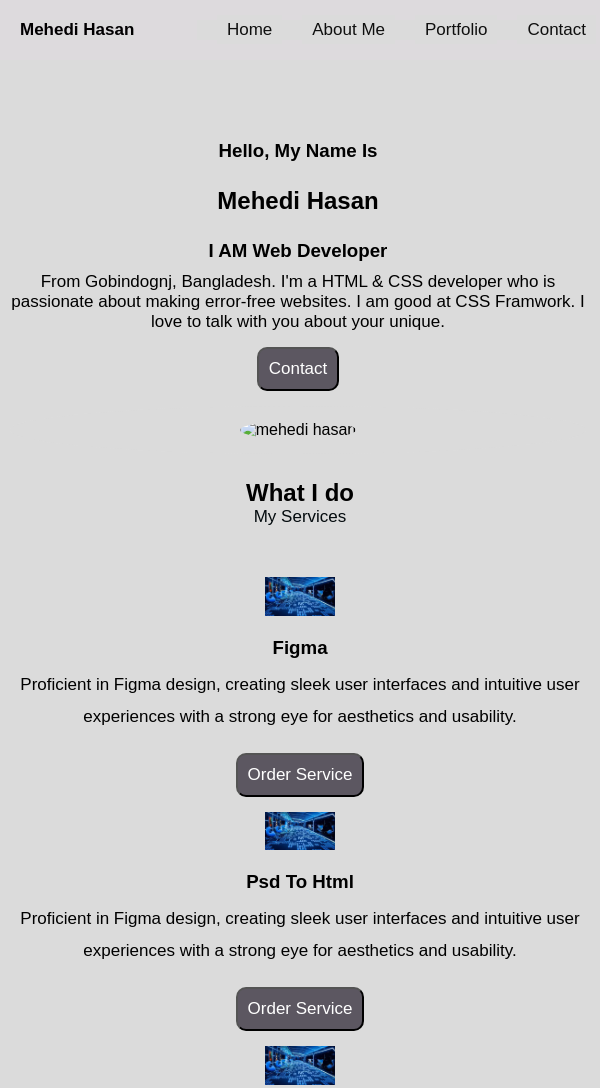
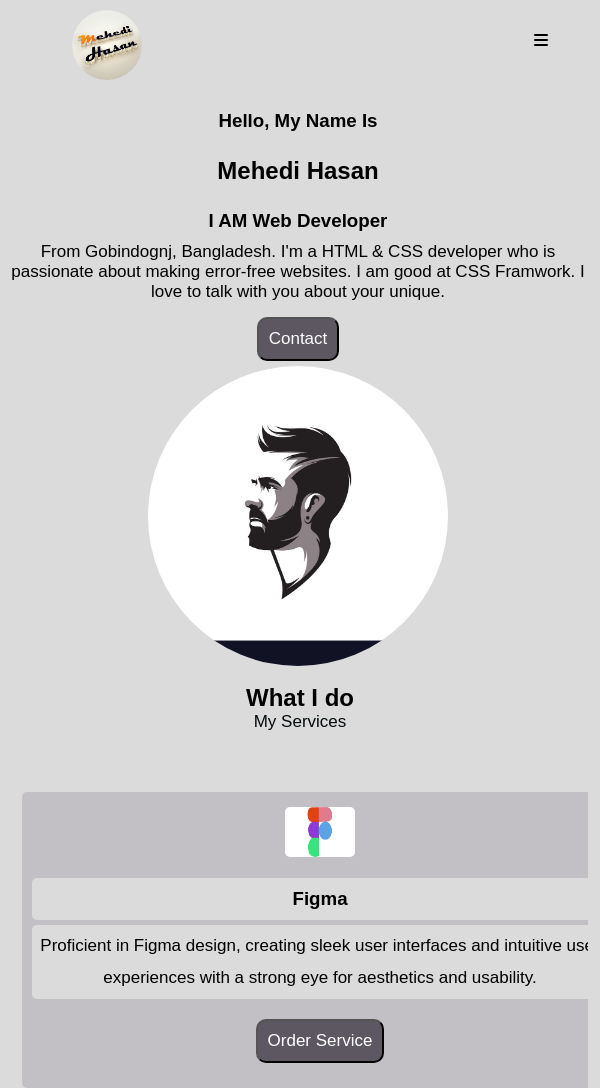
Before and after one commit to TwistMehedi/portfolio, a plain HTML site: page index.html in a window 600 px wide. Shown: the top 1088 px of the page. Drawn offline with Linux system fonts and the light colour scheme.

Commit message:
Responsive Finsh

```diff
--- a/css/responsive.css
+++ b/css/responsive.css
@@ -1,13 +1,134 @@
-/*Responsive For Mobile Phone*/
-@media only screen and (min-width: 480px) and (max-width:812px) {
-    /*Hero Area Responsive*/
+  /*Responsive For Tablet*/
+  @media only screen and (min-width:200px) and (max-width:991px){
+   /*Nav*/
+   nav img{
+      left: 9%;
+      top: 5px;
+      width: 80px;
+      border-radius: 50%;
+
+     }
+     label #btn{
+      display: block;
+     }
+     nav ul{
+      position: fixed;
+      width: 100%;
+      height: 100vh;
+      background: #333;
+      top: 80px;
+      left: -100%;
+      text-align: center;
+      transition: all.5s;;
+     }
+     nav ul li{
+      display: block;
+      margin: 50px 0;
+      line-height: 30px;
+     }
+
+     #check:checked ~ ul{
+       left: 0;
+     }
+     #check:checked ~ label #btn{
+        display: none;
+     }
+     #check:checked ~ label #cancel{
+        display: block;
+     }
+
+
+/*Service Area*/
+.services {
+      display: grid;
+      grid-template-columns: repeat(2, minmax(0, 1fr));
+
+  }
+  .servise {
+   max-width: 100%;
+}
+
+/*Hero area*/
+.hero-img{
+   width: 300px;
+   height: 300px;
+}
+.hero-area-texts {
+   margin-top: 50px;
+}
+
+/*Portfolio Area*/
+.portfolios{
+   display: grid;
+    grid-template-columns: repeat(2, minmax(0, 1fr));
+}
+.portfolio{
+   margin: 10px 10px;
+}
+.port-img{
+   width: 235px;
+}
+
+/*Fotter Area*/
+#main-footer-area {
+   display: grid;
+   grid-template-columns: repeat(2, minmax(0, 1fr));
+   gap: 2.5rem;
+
+}
+  }
+
+/*Responsive For Mobile*/
+@media only screen and (min-width: 200px) and (max-width:600px) {
+   /*Nav*/
+  nav img{
+   left: 12%;
+   top: 10px;
+   width: 70px;
+    border-radius: 50px;
+  }
+  label #btn{
+   display: block;
+  }
+  nav ul{
+   position: fixed;
+   width: 100%;
+   height: 100vh;
+   background: #333;
+   top: 80px;
+   left: -100%;
+   text-align: center;
+   transition: all.5s;;
+  }
+  nav ul li{
+   display: block;
+   margin: 50px 0;
+   line-height: 30px;
+  }
+
+  #check:checked ~ ul{
+    left: 0;
+  }
+  #check:checked ~ label #btn{
+     display: none;
+  }
+  #check:checked ~ label #cancel{
+     display: block;
+  }
+
+/*Hero Area*/
      #main-hero-area{
         display: inline-block;
         text-align: center;
+        margin-top: -30px;
      }
      .hero-img{
-         margin: 15px 0;
-     }
+      text-align: center;
+       margin-top: 5px;
+  }
+  .hero-area-texts{
+   width: 100%;
+  }
      /*Service Area Responsive*/
      .services{
         display: inline-block;
@@ -62,9 +183,3 @@
           display: inline-block;
      }
   }
-
-  /*Responsive For Tablet*/
-  @media only screen and (min-width:768px) and (max-width:1280){
-
-
-  }
--- a/css/style.css
+++ b/css/style.css
@@ -2,8 +2,9 @@
     margin: 0;
     padding: 0;
     font-family: sans-serif;
-    /* line-height: 1rem; */
     background-color: rgb(219, 219, 219);
+    overflow-x:hidden;
+
 }
 button{
     background-color: #5c5761;
@@ -20,46 +21,68 @@ p{
     max-width: 960px;
     width: 96%;
     margin: 0 auto;
+
 }
 
 /*Header Area CSS*/
-.header-area{
-    margin: 0;
-    padding: 0;
+
+nav{
+    height: 80px;
+}
+nav::-webkit-scrollbar{
+    display: none;
+}
+nav img{
+    width: 100px;
+    position: absolute;
+    top: 5px;
+    left: 14.4%;
+    border-radius: 50%;
+}
+nav ul{
+    float: right;
+    margin-right: 25px;
+}
+nav ul li{
+    display: inline-block;
+    line-height: 80px;
+    margin: 0 15px;
+}
+nav ul li a{
+    position: relative;
+    text-transform: uppercase;
+    text-decoration: none;
+    padding: 5px;
+}
+nav ul li a:before{
+    position: absolute;
+    content: '';
+    left: 0;
+    bottom: 0;
+    height: 3px;
     width: 100%;
+    background: #000;
+    transform: scaleX(0);
+    transform-origin: right;
+    transition: transform .4s linear;
 }
-.header-title{
-    font-size: 17px;
-    font-weight: bold;
-    cursor: pointer;
-}
-#main-header{
-    display: flex;
-    justify-content: space-between;
-    background-color: rgb(221, 218, 221);
-    padding: 20px;
-}
-.mini-menu ul{
-    list-style: none;
-    display: flex;
-}
-.mini-menu ul li{
-     margin-left: 20px;
-     padding: 0;
+nav ul li a:hover:before{
+     transform: scaleX(1);
+     transform-origin: left;
 }
 
-.mini-menu ul li a{
-      text-decoration: none;
-      font-size: 17px;
-      margin: 0;
-       color: rgb(15, 15, 15);
-      padding: 5px 10px;
-
+label #btn,
+label #cancel{
+    color: #fff;
+    float: right;
+    line-height: 80px;
+    margin-right: 40px;
+    cursor: pointer;
+    color: #000;
+    display: none;
 }
-
-.mini-menu ul li a:hover{
-       background-color: #c9c2c8;
-       border-radius: 15px;
+#check{
+    display: none;
 }
 
 /*Hero Area css*/
@@ -69,8 +92,8 @@ p{
     padding: 0;
 }
 #main-hero-area{
-    display: flex;
-    justify-content: space-between;
+     display: grid;
+     grid-template-columns: repeat(2, minmax(0, 1fr));
     padding: 10px;
     margin-top:20px ;
 }
@@ -105,12 +128,27 @@ margin-bottom: 15px;
     justify-content: space-around;
     align-items: center;
 }
-.servise{
-     width: 30%;
+.servise {
+      background-color: #c2c0c5;
+      margin: 10px;
+      padding: 10px;
+      border-radius: 5px;
+}
+.servise img{
+      background-color: #c2c0c5;
+      padding: 5px;
+      border-radius: 10px;
+}
+
+.servise p{
+
+     border-radius: 5px;
+     padding: 5px;
 }
 .subtitle-text{
     text-align: center;
     margin-bottom: 50px;
+
 }
 .subtitle-text p{
      color: rgb(4, 11, 14);
@@ -118,10 +156,13 @@ margin-bottom: 15px;
 }
 .servise h3{
     margin: 5px 0;
+    border-radius: 5px;
+    padding: 5px;
 }
 .servise p{
      margin-bottom: 20px;
 }
+/*Education Css*/
 .edu-header{
     margin: 0;
     padding: 0;
@@ -176,7 +217,7 @@ margin-bottom: 15px;
 .portfolios{
     display: flex;
     justify-content: space-between;
-    /* background-color: #454545; */
+
 }
 .portfolio{
     background-color: #c2c0c5;
@@ -201,10 +242,9 @@ margin-bottom: 15px;
     width: 100%;
 }
 #main-footer-area{
-    display: grid;
-    grid-template-columns: repeat(3,minmax(0,3fr));
-    gap: 10rem;
-    margin-top: 2.5rem;
+    display: flex;
+    justify-content: space-between;
+    margin-top: 15px;
 }
 
 .footer input{
@@ -212,6 +252,7 @@ margin-bottom: 15px;
   border: 1px solid;
   border-radius: 5px;
   width: 250px;
+  display: block;
 }
 .footer textarea{
   height: 100px;
@@ -220,6 +261,7 @@ margin-bottom: 15px;
   border: 1px solid;
   border-radius: 5px;
   padding: 10px;
+  display: block;
 
 }
 
--- a/index.html
+++ b/index.html
@@ -12,23 +12,27 @@
     <link rel="stylesheet" href="css/style.css" />
     <link rel="stylesheet" href="css/responsive.css">
     <title>Mehedi Hasan</title>
+    <link rel="icon" type="image/x-icon" href="img/5338954.png">
+    <link rel="stylesheet" href="https://cdnjs.cloudflare.com/ajax/libs/font-awesome/6.6.0/css/all.min.css" integrity="sha512-Kc323vGBEqzTmouAECnVceyQqyqdsSiqLQISBL29aUW4U/M7pSPA/gEUZQqv1cwx4OnYxTxve5UMg5GT6L4JJg==" crossorigin="anonymous" referrerpolicy="no-referrer" />
+    <script src="https://kit.fontawesome.com/a076d05399.js" crossorigin="anonymous"></script>
   </head>
   <body>
-    <!--Header Area-->
-    <header class="header-area">
-      <div id="main-header" class="container">
-        <div class="header-title">Mehedi Hasan</div>
-        <nav class="nav-menu">
-          <div class="mini-menu">
+
+       <header class="container">
+        <nav>
+          <input type="checkbox" name="" id="check">
+          <label for="check">
+            <i class="fas fa-bars" id="btn"></i>
+            <i class="fas fa-times" id="cancel"></i>
+          </label>
+          <img src="img/f0cc2196494213.59b4d1de09313.png" alt="">
           <ul>
             <li><a href="">Home</a></li>
             <li><a href="">About Me</a></li>
             <li><a href="">Portfolio</a></li>
             <li><a href="">Contact</a></li>
           </ul>
-          </div>
         </nav>
-      </div>
        </header>
 
     <!--Hero Area-->
@@ -46,8 +50,8 @@
             </p>
             <button>Contact</button>
           </div>
-          <div class="hero-img">
-            <img width="400px" height="400px" class="hero-img" src="img//images.jpeg" alt="mehedi hasan" />
+          <div>
+            <img width="400px" height="400px" class="hero-img" src="img/man.jpg" alt="mehedi hasan" />
           </div>
         </div>
       </div>
@@ -62,13 +66,9 @@
             <p>My Services</p>
              </div>
           <div id="main-service-area">
-             <!-- <div class="subtitle-text">
-              <h1>What I do</h1>
-            <p>My Services</p>
-             </div> -->
             <div class="services">
               <div class="servise">
-                <img src="img/images.jpeg" alt="service image" width="70px"/>
+                <img src="img/figma.png" alt="service image" height="50px" width="70px"/>
                 <h3>Figma</h3>
                 <p>
                   Proficient in Figma design, creating sleek user interfaces and
@@ -78,7 +78,7 @@
                 <button>Order Service</button>
               </div>
               <div class="servise">
-                <img src="img/images.jpeg" alt="service image" width="70px" />
+                <img src="img/psd.jpeg" alt="service image" height="50px" width="70px" />
                 <h3>Psd To Html</h3>
                 <p>
                   Proficient in Figma design, creating sleek user interfaces and
@@ -88,7 +88,7 @@
                 <button>Order Service</button>
               </div>
               <div class="servise">
-                <img src="img/images.jpeg" alt="service image" width="70px"/>
+                <img src="img/CSS-Logo.png" alt="service image" height="50px" width="70px"/>
                 <h3>Css</h3>
                 <p>
                   Proficient in Figma design, creating sleek user interfaces and
@@ -110,17 +110,17 @@
           <div class="educations">
              <div class="education">
               <h1>EDUCATION</h1>
-            <img src="img/images.jpeg" alt="" width="50px">
+            <img src="img/edu.png" alt="" width="50px">
             <p>2023-2024</p>
             <h3>M.Sc. In Information and Communication Technology</h3>
              </div>
              <div class="education">
-            <img src="img/images.jpeg" alt="" width="50px">
+            <img src="img/edu.png" alt="" width="50px">
             <p>2023-2024</p>
             <h3>M.Sc. In Information and Communication Technology</h3>
              </div>
              <div class="education">
-            <img src="img/images.jpeg" alt="" width="50px">
+            <img src="img/edu.png" alt="" width="50px">
             <p>2023-2024</p>
             <h3>M.Sc. In Information and Communication Technology</h3>
              </div>
@@ -172,19 +172,19 @@
            </div>
           <div class="portfolios">
             <div class="portfolio">
-              <img src="img/images.jpeg" alt="portfolio image" width="256px" />
+              <img src="img/html css.jpg" alt="portfolio image" class="port-img" height="150" width="210px" />
               <p>Html & Css</p>
               <h3>Html And Css Development</h3>
               <button>See Project -></button>
             </div>
             <div class="portfolio">
-              <img src="img/images.jpeg" alt="portfolio image" width="256px"/>
+              <img src="img/boostrap.png" alt="portfolio image" class="port-img" height="150" width="287px"/>
               <p>Boostrap</p>
               <h3>Boostrap Css Framwork Development</h3>
               <button>See Project -></button>
             </div>
             <div class="portfolio">
-              <img src="img/images.jpeg" alt="portfolio image" width="256px"/>
+              <img src="img/tailwind-css.svg" alt="portfolio image" class="port-img" height="150" width="280px"/>
               <p>Tailwind</p>
               <h3>Tailwind Css Framwork Development</h3>
               <button>See Project -></button>
@@ -222,10 +222,10 @@
               <h3>Keep Connected</h3>
               <hr>
                <ul>
-                <li><a href="">fb icon</a></li>
-                <li><a href="">twitter</a></li>
-                <li><a href="">instagram</a></li>
-                <li><a href="">linkedin</a></li>
+                <li><a href=""><i class="fa-brands fa-facebook"></i></a></li>
+                <li><a href=""><i class="fa-brands fa-x-twitter"></i></a></li>
+                <li><a href=""><i class="fa-brands fa-square-instagram"></i></a></li>
+                <li><a href=""><i class="fa-brands fa-linkedin"></i></a></li>
                </ul>
             </div>
           </div>
```
Also changed, not shown: img/5338954.png (added), img/CSS-Logo.png (added), img/boostrap.png (added), img/edu.png (added), img/f0cc2196494213.59b4d1de09313.png (added), img/figma.png (added), img/html css.jpg (added), img/man.jpg (added), img/psd.jpeg (added), img/tailwind-css.svg (added). Lines whose indentation alone changed are shown as unchanged.
